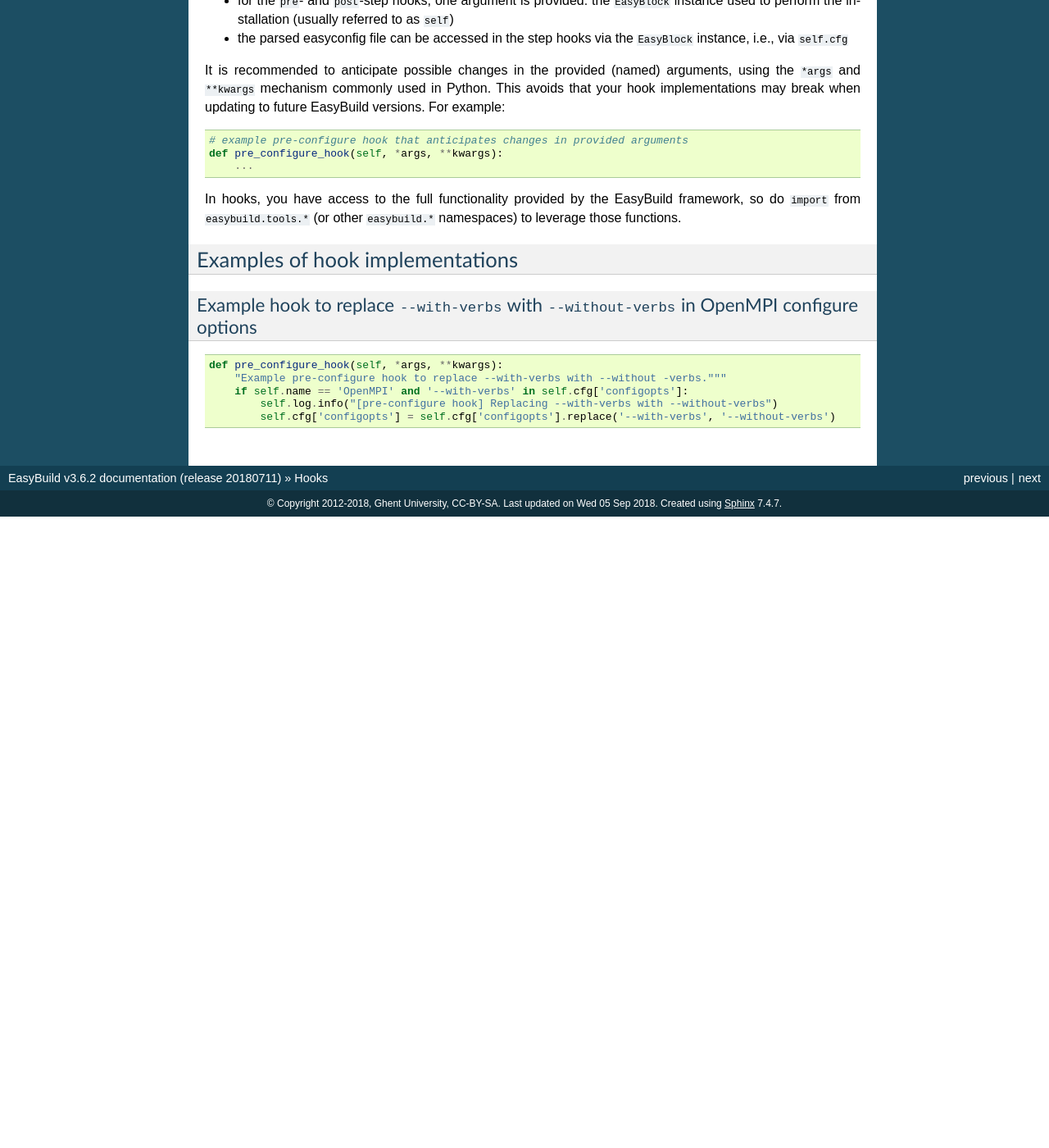
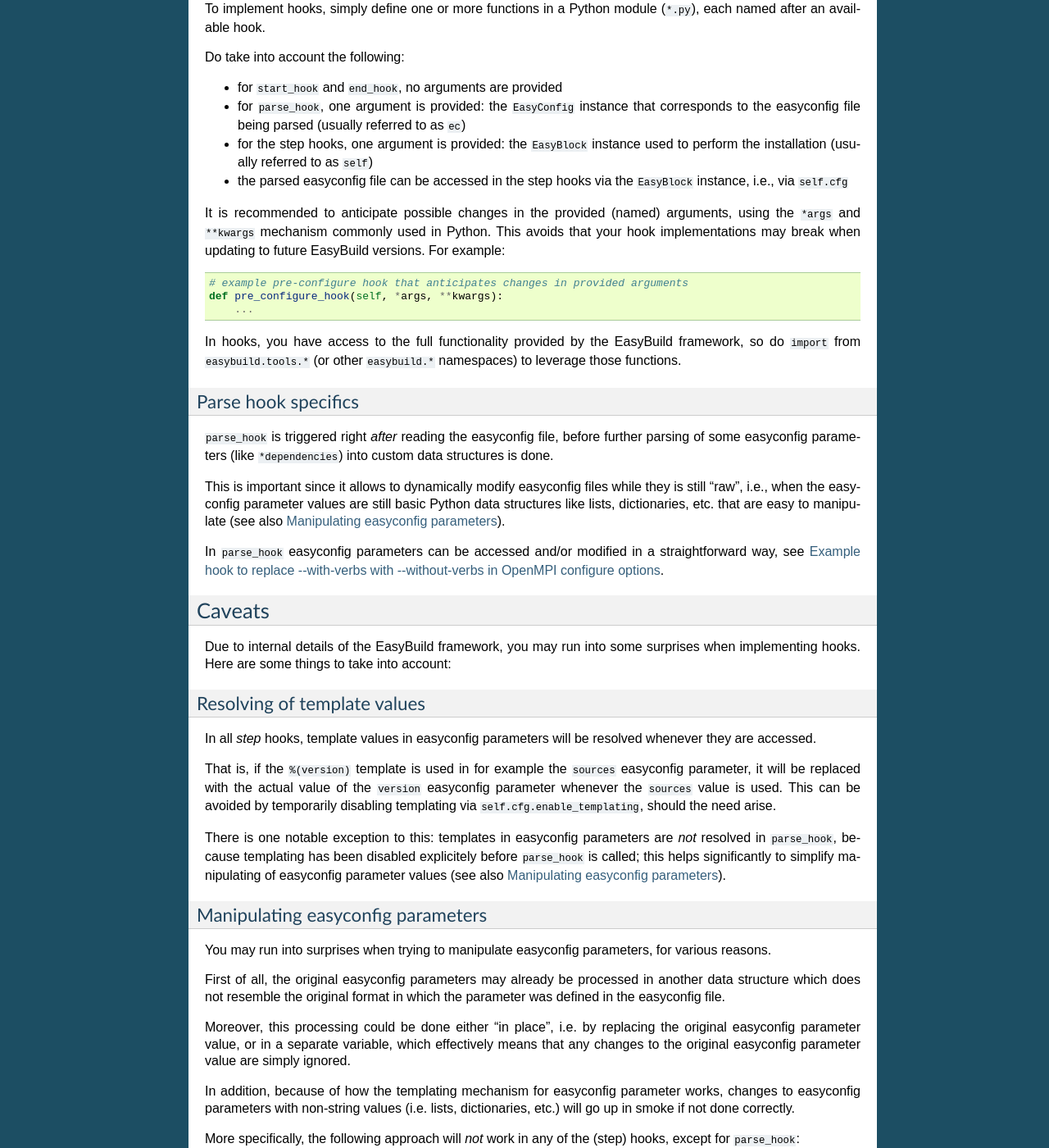
Before and after one commit to easybuilders/easybuild, a Sphinx documentation site: the page built from docs/Hooks.rst, in a window 1280 px wide and 1400 px high, scrolled down 2207 px. Shown: the whole window at 82% size. Built offline with Sphinx 7.4.7, drawn with Linux system fonts in a browser that asks for light colours; before the commit the page ends 2837 px from its top, so only the background shows below that; some of the changed text lies outside the part shown.

Commit message:
update hooks documentation w.r.t. parse_hook & caveats

```diff
--- a/docs/Hooks.rst
+++ b/docs/Hooks.rst
@@ -56,17 +56,19 @@
 Available hooks
 ---------------
 
-Currently, two types of hooks are supported:
+Currently (since EasyBuild v3.7.0), three types of hooks are supported:
 
 * ``start_hook`` and ``end_hook``, which are triggered *once* before starting software installations,
   and *once* right after completing all installations, respectfully;
-* hooks that are triggered before and after every step of each installation procedure that is performed,
-  aptly named '``pre``'- and '``post``'-hooks
+* ``parse_hook``, which is triggered when an easyconfig file is being parsed;
+* "*step*" hooks that are triggered before and after every step of each installation procedure that is performed,
+  also aptly named '``pre``'- and '``post``'-hooks
 
 The list of currently available hooks in order of exeuction,
 which can also be consulted using ``eb --avail-hooks``, is:
 
     * ``start_hook`` *(only called once in an EasyBuild session)*
+    * ``parse_hook`` *(available since EasyBuild v3.7.0)*
     * ``pre_fetch_hook``, ``post_fetch_hook``
     * ``pre_ready_hook``, ``post_ready_hook``
     * ``pre_source_hook``, ``post_source_hook``
@@ -114,7 +116,10 @@
 
 * for ``start_hook`` and ``end_hook``, no arguments are provided
 
-* for the ``pre``- and ``post``-step hooks, one argument is provided:
+* for ``parse_hook``, one argument is provided: the ``EasyConfig`` instance
+  that corresponds to the easyconfig file being parsed (usually referred to as ``ec``)
+
+* for the step hooks, one argument is provided:
   the ``EasyBlock`` instance used to perform the installation (usually referred to as ``self``)
 
 * the parsed easyconfig file can be accessed in the step hooks via the ``EasyBlock`` instance,
@@ -132,6 +137,112 @@
 so do ``import`` from ``easybuild.tools.*`` (or other ``easybuild.*`` namespaces) to leverage
 those functions.
 
+.. _hooks_parse_hook:
+
+Parse hook specifics
+++++++++++++++++++++
+
+``parse_hook`` is triggered right *after* reading the easyconfig file,
+before further parsing of some easyconfig parameters (like ``*dependencies``) into
+custom data structures is done.
+
+This is important since it allows to dynamically modify easyconfig files
+while they is still "raw", i.e., when the easyconfig parameter values are
+still basic Python data structures like lists, dictionaries, etc.
+that are easy to manipulate (see also :ref:`hooks_caveats_manipulating`).
+
+In ``parse_hook`` easyconfig parameters can be accessed and/or modified in a straightforward way,
+see :ref:`hooks_examples_openmpi_configopts`.
+
+
+.. _hooks_caveats:
+
+Caveats
+-------
+
+Due to internal details of the EasyBuild framework, you may run into some surprises when
+implementing hooks. Here are some things to take into account:
+
+.. _hooks_caveats_template_values:
+
+Resolving of template values
+++++++++++++++++++++++++++++
+
+In all *step* hooks, template values in easyconfig parameters will be resolved whenever they are accessed.
+
+That is, if the ``%(version)`` template is used in for example the ``sources`` easyconfig parameter,
+it will be replaced with the actual value of the ``version`` easyconfig parameter whenever the
+``sources`` value is used.
+This can be avoided by temporarily disabling templating via ``self.cfg.enable_templating``, should the need arise.
+
+There is one notable exception to this: templates in easyconfig parameters are *not* resolved in ``parse_hook``,
+because templating has been disabled explicitely before ``parse_hook`` is called;
+this helps significantly to simplify manipulating of easyconfig parameter values
+(see also :ref:`hooks_caveats_manipulating`).
+
+
+.. _hooks_caveats_manipulating:
+
+Manipulating easyconfig parameters
+++++++++++++++++++++++++++++++++++
+
+You may run into surprises when trying to manipulate easyconfig parameters, for various reasons.
+
+First of all, the original easyconfig parameters may already be processed in another data structure
+which does not resemble the original format in which the parameter was defined in the easyconfig file.
+
+Moreover, this processing could be done either "in place", i.e. by replacing the original easyconfig parameter value,
+or in a separate variable, which effectively means that any changes to the original easyconfig parameter value
+are simply ignored.
+
+In addition, because of how the templating mechanism for easyconfig parameter works,
+changes to easyconfig parameters with non-string values (i.e. lists, dictionaries, etc.) will go up
+in smoke if not done correctly.
+
+More specifically, the following approach will *not* work in any of the (step) hooks, except for ``parse_hook``:
+
+.. code:: python
+
+    def pre_fetch_hook(self):
+        "Example of pre-fetch hook to manipulate list of patches."
+        # this does NOT have the intented affect in any pre- or post-step hook
+        self.cfg['patches'].append('example.patch')
+
+The problem here is that the value obtained via ``self.cfg['patches']`` is not a reference
+to the actual easyconfig parameter value, but a reference to a temporary copy thereof;
+hence, any updates on the copy are effectively lost immediately.
+
+To achieve the intended effect, you can either:
+
+* temporarily disable the templating mechanism:
+
+  .. code:: python
+
+    def pre_fetch_hook(self):
+        "Example of pre-fetch hook to manipulate list of patches."
+        # temporarily disable templating, so changes to 'patches' easyconfig parameter are picked up
+        orig_enable_templating = self.cfg.enable_templating
+        self.cfg.enable_templating = False
+        # add patch
+        self.cfg['patches'].append('example.patch')
+        # restore templating state
+        self.cfg.enable_templating = orig_enable_templating
+
+* or replace the original value entirely:
+
+  .. code:: python
+
+    def pre_fetch_hook(self):
+        "Example of pre-fetch hook to manipulate list of patches."
+        self.cfg['patches'] = self.cfg['patches'] + ['example.patch']
+
+
+A better approach for manipulating easyconfig parameters is to use the ``parse_hook`` that
+was introduced in EasyBuild v3.7.0 (see :ref:`hooks_parse_hook`),
+where these kind of surprises will not occur (because templating is automatically disabled
+before ``parse_hook`` is called, and restored immediately afterwards).
+
+
 .. _hooks_examples:
 
 Examples of hook implementations
@@ -144,8 +255,8 @@
 
 .. code:: python
 
-    def pre_configure_hook(self, *args, **kwargs):
-        "Example pre-configure hook to replace --with-verbs with --without -verbs."""
-        if self.name == 'OpenMPI' and '--with-verbs' in self.cfg['configopts']:
-            self.log.info("[pre-configure hook] Replacing --with-verbs with --without-verbs")
-            self.cfg['configopts'] = self.cfg['configopts'].replace('--with-verbs', '--without-verbs')
+    def parse_hook(ec, *args, **kwargs):
+        "Example parse hook to replace --with-verbs with --without -verbs."""
+        if ec.name == 'OpenMPI' and '--with-verbs' in ec['configopts']:
+            ec.log.info("[pre-configure hook] Replacing --with-verbs with --without-verbs")
+            ec['configopts'] = ec['configopts'].replace('--with-verbs', '--without-verbs')
```
